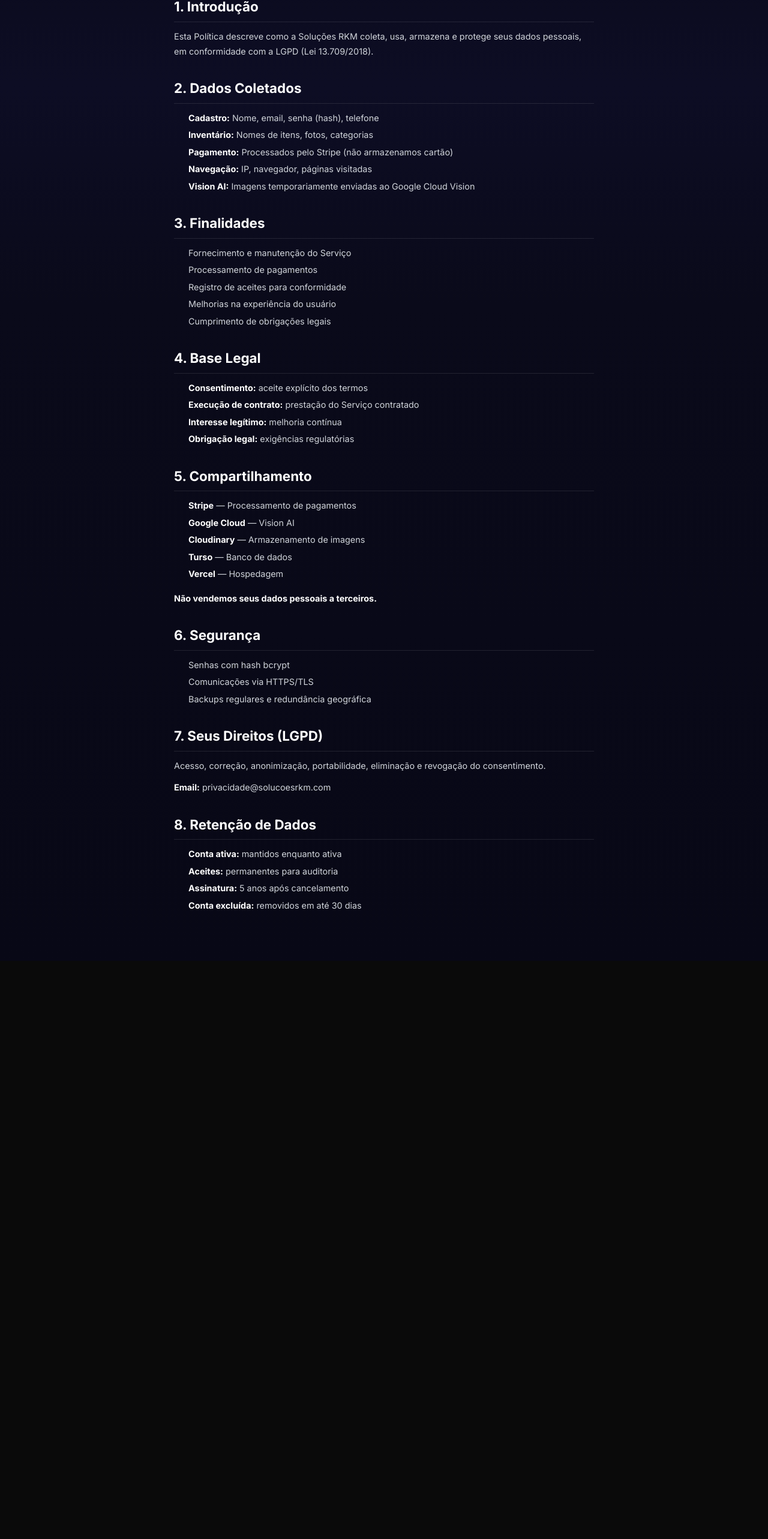
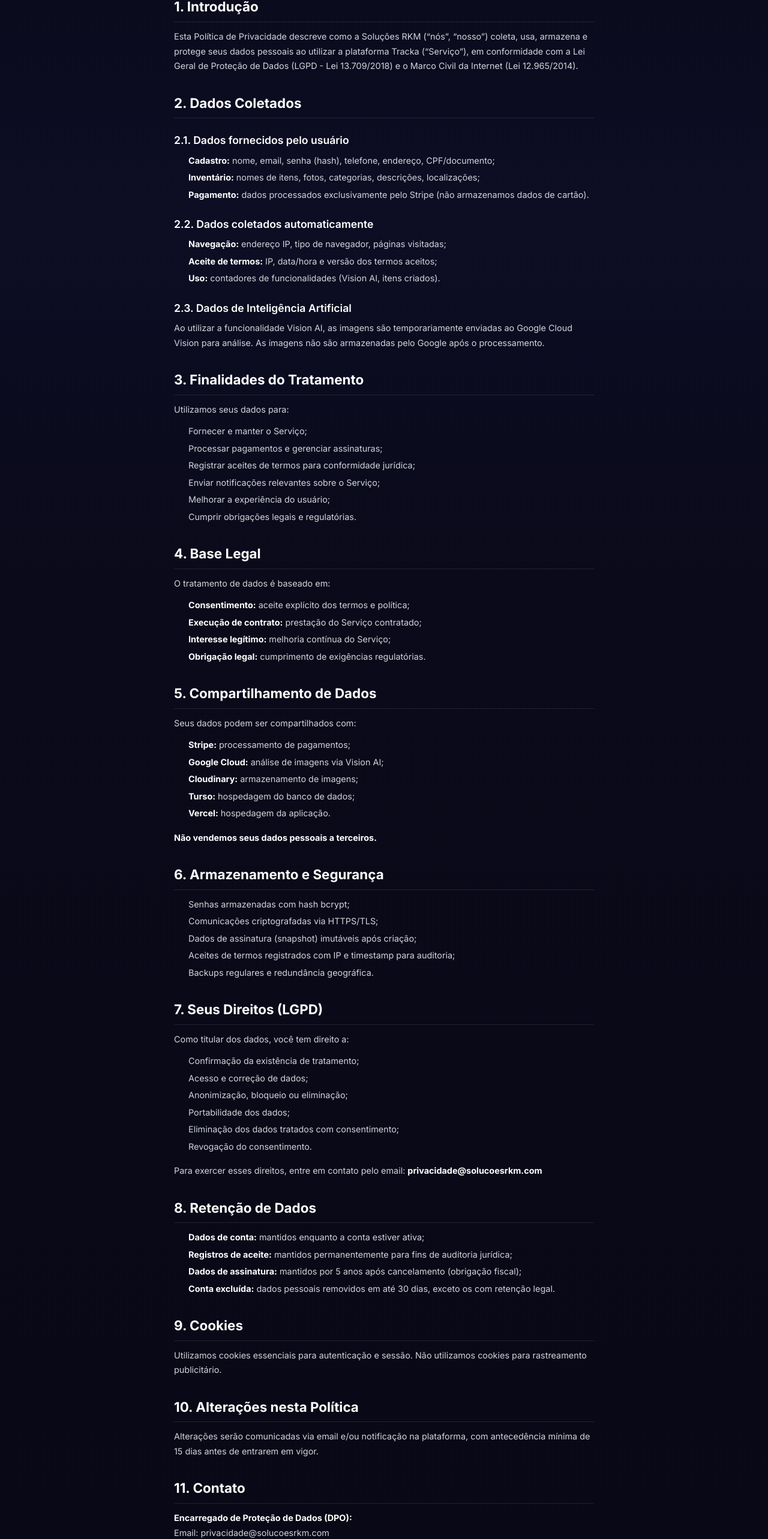
Before and after one commit to RubensLegal/solucoesrkm, a Next.js app: page /en/privacy in a window 1280 px wide. Shown: the part 222-2788 px from the top of the page at 60% size. Before the commit the page ends 1824 px from the top, so only its background shows below. Built offline with nearby package versions, Linux system fonts and the light colour scheme.

Commit message:
content: update FAQ, Terms and Privacy pages with complete content from Tracka

```diff
--- a/src/app/[locale]/faq/page.tsx
+++ b/src/app/[locale]/faq/page.tsx
@@ -22,37 +22,62 @@ export default async function FAQPage() {
             <div className="pt-24 pb-16 px-4">
                 <div className="prose">
                     <h1>Perguntas Frequentes</h1>
+                    <p><em>Soluções RKM — Dúvidas comuns</em></p>
 
                     <h2>Sobre a Empresa</h2>
 
                     <h3>O que é a Soluções RKM?</h3>
-                    <p>A Soluções RKM é uma empresa de tecnologia que desenvolve aplicativos inteligentes para organizar, gerenciar e simplificar o dia a dia de pessoas e empresas.</p>
+                    <p>
+                        A Soluções RKM é uma empresa de tecnologia que desenvolve aplicativos inteligentes
+                        para organizar, gerenciar e simplificar o dia a dia de pessoas e empresas.
+                    </p>
 
                     <h3>Quais produtos a Soluções RKM oferece?</h3>
-                    <p>Atualmente oferecemos o <strong>Tracka</strong> — uma plataforma de gestão de inventário pessoal e empresarial com inteligência artificial. Novos produtos estão em desenvolvimento.</p>
+                    <p>
+                        Atualmente oferecemos o <strong>Tracka</strong> — uma plataforma de gestão de inventário
+                        pessoal e empresarial com inteligência artificial. Novos produtos estão em desenvolvimento.
+                    </p>
 
                     <h2>Sobre o Tracka</h2>
 
                     <h3>O que é o Tracka?</h3>
-                    <p>O Tracka permite catalogar, organizar e localizar seus pertences com auxílio de inteligência artificial. Disponível como app web e PWA.</p>
+                    <p>
+                        O Tracka permite catalogar, organizar e localizar seus pertences com auxílio de
+                        inteligência artificial. Disponível como app web e PWA.
+                    </p>
 
                     <h3>O Tracka é gratuito?</h3>
-                    <p>Sim! O plano Free é gratuito para sempre, com limites de itens e funcionalidades. Para recursos adicionais, existem os planos Plus e Pro.</p>
+                    <p>
+                        Sim! O plano Free é gratuito para sempre, com limites de itens e funcionalidades.
+                        Para recursos adicionais, existem os planos Plus e Pro.
+                    </p>
 
                     <h3>Posso cancelar minha assinatura a qualquer momento?</h3>
-                    <p>Sim, você pode cancelar a qualquer momento. O acesso ao plano pago continua até o fim do período já pago.</p>
+                    <p>
+                        Sim, você pode cancelar a qualquer momento. O acesso ao plano pago continua até o fim
+                        do período já pago. Atenção: ao cancelar, o plano anterior não pode ser recuperado.
+                    </p>
 
                     <h3>Meus dados estão seguros?</h3>
-                    <p>Sim. Utilizamos criptografia HTTPS/TLS, senhas com hash bcrypt, e seguimos a LGPD.</p>
+                    <p>
+                        Sim. Utilizamos criptografia HTTPS/TLS, senhas com hash bcrypt, e seguimos a LGPD.
+                        Seus dados de pagamento são processados exclusivamente pelo Stripe.
+                    </p>
 
                     <h3>Como funciona o reconhecimento de fotos?</h3>
-                    <p>O Tracka utiliza Google Cloud Vision AI para analisar fotos e sugerir nomes de itens automaticamente.</p>
+                    <p>
+                        O Tracka utiliza Google Cloud Vision AI para analisar fotos e sugerir nomes de itens
+                        automaticamente. As imagens são processadas temporariamente e não são armazenadas pelo Google.
+                    </p>
 
                     <h3>Como entro em contato com o suporte?</h3>
-                    <p>Através do widget de suporte, pelo email <strong>suporte@solucoesrkm.com</strong>, ou abrindo um ticket no portal de suporte.</p>
+                    <p>
+                        Através do widget de suporte (bolha flutuante), pelo email <strong>suporte@solucoesrkm.com</strong>,
+                        ou abrindo um ticket no portal de suporte.
+                    </p>
 
                     <hr />
-                    <p><em>Soluções RKM © {new Date().getFullYear()}</em></p>
+                    <p><em>Soluções RKM &copy; {new Date().getFullYear()}</em></p>
                 </div>
             </div>
         </div>
--- a/src/app/[locale]/privacy/page.tsx
+++ b/src/app/[locale]/privacy/page.tsx
@@ -25,62 +25,119 @@ export default async function PrivacyPage() {
                     <p><em>Última atualização: 06 de março de 2026 — Versão v1.0</em></p>
 
                     <h2>1. Introdução</h2>
-                    <p>Esta Política descreve como a Soluções RKM coleta, usa, armazena e protege seus dados pessoais, em conformidade com a LGPD (Lei 13.709/2018).</p>
+                    <p>
+                        Esta Política de Privacidade descreve como a Soluções RKM (&ldquo;nós&rdquo;, &ldquo;nosso&rdquo;) coleta,
+                        usa, armazena e protege seus dados pessoais ao utilizar a plataforma Tracka (&ldquo;Serviço&rdquo;),
+                        em conformidade com a Lei Geral de Proteção de Dados (LGPD - Lei 13.709/2018) e o
+                        Marco Civil da Internet (Lei 12.965/2014).
+                    </p>
 
                     <h2>2. Dados Coletados</h2>
+                    <h3>2.1. Dados fornecidos pelo usuário</h3>
                     <ul>
-                        <li><strong>Cadastro:</strong> Nome, email, senha (hash), telefone</li>
-                        <li><strong>Inventário:</strong> Nomes de itens, fotos, categorias</li>
-                        <li><strong>Pagamento:</strong> Processados pelo Stripe (não armazenamos cartão)</li>
-                        <li><strong>Navegação:</strong> IP, navegador, páginas visitadas</li>
-                        <li><strong>Vision AI:</strong> Imagens temporariamente enviadas ao Google Cloud Vision</li>
+                        <li><strong>Cadastro:</strong> nome, email, senha (hash), telefone, endereço, CPF/documento;</li>
+                        <li><strong>Inventário:</strong> nomes de itens, fotos, categorias, descrições, localizações;</li>
+                        <li><strong>Pagamento:</strong> dados processados exclusivamente pelo Stripe (não armazenamos dados de cartão).</li>
                     </ul>
 
-                    <h2>3. Finalidades</h2>
+                    <h3>2.2. Dados coletados automaticamente</h3>
                     <ul>
-                        <li>Fornecimento e manutenção do Serviço</li>
-                        <li>Processamento de pagamentos</li>
-                        <li>Registro de aceites para conformidade</li>
-                        <li>Melhorias na experiência do usuário</li>
-                        <li>Cumprimento de obrigações legais</li>
+                        <li><strong>Navegação:</strong> endereço IP, tipo de navegador, páginas visitadas;</li>
+                        <li><strong>Aceite de termos:</strong> IP, data/hora e versão dos termos aceitos;</li>
+                        <li><strong>Uso:</strong> contadores de funcionalidades (Vision AI, itens criados).</li>
+                    </ul>
+
+                    <h3>2.3. Dados de Inteligência Artificial</h3>
+                    <p>
+                        Ao utilizar a funcionalidade Vision AI, as imagens são temporariamente enviadas ao
+                        Google Cloud Vision para análise. As imagens não são armazenadas pelo Google após o processamento.
+                    </p>
+
+                    <h2>3. Finalidades do Tratamento</h2>
+                    <p>Utilizamos seus dados para:</p>
+                    <ul>
+                        <li>Fornecer e manter o Serviço;</li>
+                        <li>Processar pagamentos e gerenciar assinaturas;</li>
+                        <li>Registrar aceites de termos para conformidade jurídica;</li>
+                        <li>Enviar notificações relevantes sobre o Serviço;</li>
+                        <li>Melhorar a experiência do usuário;</li>
+                        <li>Cumprir obrigações legais e regulatórias.</li>
                     </ul>
 
                     <h2>4. Base Legal</h2>
+                    <p>O tratamento de dados é baseado em:</p>
                     <ul>
-                        <li><strong>Consentimento:</strong> aceite explícito dos termos</li>
-                        <li><strong>Execução de contrato:</strong> prestação do Serviço contratado</li>
-                        <li><strong>Interesse legítimo:</strong> melhoria contínua</li>
-                        <li><strong>Obrigação legal:</strong> exigências regulatórias</li>
+                        <li><strong>Consentimento:</strong> aceite explícito dos termos e política;</li>
+                        <li><strong>Execução de contrato:</strong> prestação do Serviço contratado;</li>
+                        <li><strong>Interesse legítimo:</strong> melhoria contínua do Serviço;</li>
+                        <li><strong>Obrigação legal:</strong> cumprimento de exigências regulatórias.</li>
                     </ul>
 
-                    <h2>5. Compartilhamento</h2>
+                    <h2>5. Compartilhamento de Dados</h2>
+                    <p>Seus dados podem ser compartilhados com:</p>
                     <ul>
-                        <li><strong>Stripe</strong> — Processamento de pagamentos</li>
-                        <li><strong>Google Cloud</strong> — Vision AI</li>
-                        <li><strong>Cloudinary</strong> — Armazenamento de imagens</li>
-                        <li><strong>Turso</strong> — Banco de dados</li>
-                        <li><strong>Vercel</strong> — Hospedagem</li>
+                        <li><strong>Stripe:</strong> processamento de pagamentos;</li>
+                        <li><strong>Google Cloud:</strong> análise de imagens via Vision AI;</li>
+                        <li><strong>Cloudinary:</strong> armazenamento de imagens;</li>
+                        <li><strong>Turso:</strong> hospedagem do banco de dados;</li>
+                        <li><strong>Vercel:</strong> hospedagem da aplicação.</li>
                     </ul>
                     <p><strong>Não vendemos seus dados pessoais a terceiros.</strong></p>
 
-                    <h2>6. Segurança</h2>
+                    <h2>6. Armazenamento e Segurança</h2>
                     <ul>
-                        <li>Senhas com hash bcrypt</li>
-                        <li>Comunicações via HTTPS/TLS</li>
-                        <li>Backups regulares e redundância geográfica</li>
+                        <li>Senhas armazenadas com hash bcrypt;</li>
+                        <li>Comunicações criptografadas via HTTPS/TLS;</li>
+                        <li>Dados de assinatura (snapshot) imutáveis após criação;</li>
+                        <li>Aceites de termos registrados com IP e timestamp para auditoria;</li>
+                        <li>Backups regulares e redundância geográfica.</li>
                     </ul>
 
                     <h2>7. Seus Direitos (LGPD)</h2>
-                    <p>Acesso, correção, anonimização, portabilidade, eliminação e revogação do consentimento.</p>
-                    <p><strong>Email:</strong> privacidade@solucoesrkm.com</p>
+                    <p>Como titular dos dados, você tem direito a:</p>
+                    <ul>
+                        <li>Confirmação da existência de tratamento;</li>
+                        <li>Acesso e correção de dados;</li>
+                        <li>Anonimização, bloqueio ou eliminação;</li>
+                        <li>Portabilidade dos dados;</li>
+                        <li>Eliminação dos dados tratados com consentimento;</li>
+                        <li>Revogação do consentimento.</li>
+                    </ul>
+                    <p>
+                        Para exercer esses direitos, entre em contato pelo email: <strong>privacidade@solucoesrkm.com</strong>
+                    </p>
 
                     <h2>8. Retenção de Dados</h2>
                     <ul>
-                        <li><strong>Conta ativa:</strong> mantidos enquanto ativa</li>
-                        <li><strong>Aceites:</strong> permanentes para auditoria</li>
-                        <li><strong>Assinatura:</strong> 5 anos após cancelamento</li>
-                        <li><strong>Conta excluída:</strong> removidos em até 30 dias</li>
+                        <li><strong>Dados de conta:</strong> mantidos enquanto a conta estiver ativa;</li>
+                        <li><strong>Registros de aceite:</strong> mantidos permanentemente para fins de auditoria jurídica;</li>
+                        <li><strong>Dados de assinatura:</strong> mantidos por 5 anos após cancelamento (obrigação fiscal);</li>
+                        <li><strong>Conta excluída:</strong> dados pessoais removidos em até 30 dias, exceto os com retenção legal.</li>
                     </ul>
+
+                    <h2>9. Cookies</h2>
+                    <p>
+                        Utilizamos cookies essenciais para autenticação e sessão. Não utilizamos cookies
+                        para rastreamento publicitário.
+                    </p>
+
+                    <h2>10. Alterações nesta Política</h2>
+                    <p>
+                        Alterações serão comunicadas via email e/ou notificação na plataforma,
+                        com antecedência mínima de 15 dias antes de entrarem em vigor.
+                    </p>
+
+                    <h2>11. Contato</h2>
+                    <p>
+                        <strong>Encarregado de Proteção de Dados (DPO):</strong><br />
+                        Email: privacidade@solucoesrkm.com
+                    </p>
+
+                    <hr />
+                    <p><em>
+                        Esta política é regida pelas leis da República Federativa do Brasil, especialmente
+                        a Lei Geral de Proteção de Dados (Lei 13.709/2018).
+                    </em></p>
                 </div>
             </div>
         </div>
--- a/src/app/[locale]/terms/page.tsx
+++ b/src/app/[locale]/terms/page.tsx
@@ -25,42 +25,110 @@ export default async function TermsPage() {
                     <p><em>Última atualização: 06 de março de 2026 — Versão v1.0</em></p>
 
                     <h2>1. Aceitação dos Termos</h2>
-                    <p>Ao acessar e usar a plataforma Tracka (&quot;Serviço&quot;), operada por Soluções RKM (&quot;Empresa&quot;), você concorda com estes Termos de Uso.</p>
+                    <p>
+                        Ao acessar e usar a plataforma Tracka (&ldquo;Serviço&rdquo;), operada por Soluções RKM (&ldquo;Empresa&rdquo;),
+                        você concorda com estes Termos de Uso. Se não concordar, não utilize o Serviço.
+                    </p>
 
                     <h2>2. Descrição do Serviço</h2>
-                    <p>O Tracka é uma plataforma de gestão de inventário pessoal e empresarial que permite catalogar, organizar e localizar seus pertences com auxílio de inteligência artificial.</p>
+                    <p>
+                        O Tracka é uma plataforma de gestão de inventário pessoal e empresarial que permite
+                        catalogar, organizar e localizar seus pertences com auxílio de inteligência artificial.
+                    </p>
 
                     <h2>3. Planos e Assinaturas</h2>
-                    <p>O Serviço está disponível nos planos Free, Plus e Pro. Ao contratar um plano pago, os limites e funcionalidades são <strong>congelados</strong> no momento da assinatura. Mudanças posteriores <strong>não afetam</strong> assinantes existentes.</p>
-                    <p>Ao cancelar a assinatura, o plano contratado será <strong>encerrado permanentemente</strong>. <strong>Não há possibilidade de recuperação do plano anterior</strong>.</p>
+                    <h3>3.1. Planos Disponíveis</h3>
+                    <p>
+                        O Serviço está disponível nos planos Free, Plus e Pro, cada um com limites e funcionalidades
+                        específicos definidos no momento da contratação.
+                    </p>
+
+                    <h3>3.2. Snapshot de Limites</h3>
+                    <p>
+                        Ao contratar um plano pago, os limites e funcionalidades são <strong>congelados</strong> no
+                        momento da assinatura (&ldquo;Snapshot&rdquo;). Mudanças posteriores nas configurações dos planos
+                        <strong> não afetam</strong> assinantes existentes, que mantêm os termos originais de contratação.
+                    </p>
+
+                    <h3>3.3. Cancelamento e Irreversibilidade</h3>
+                    <p>
+                        Ao cancelar a assinatura, o plano contratado será <strong>encerrado permanentemente</strong>.
+                        Os limites e benefícios associados deixarão de vigorar imediatamente ao término do período pago.
+                        Em caso de recontratação, o usuário estará sujeito aos planos e condições vigentes na data da
+                        nova contratação. <strong>Não há possibilidade de recuperação do plano anterior</strong>, mesmo
+                        que o cancelamento tenha ocorrido por engano.
+                    </p>
+
+                    <h3>3.4. Trial</h3>
+                    <p>
+                        O Serviço oferece um período de teste (Trial) de 15 dias com acesso a todas as funcionalidades.
+                        Após o período, o usuário é automaticamente migrado para o plano Free.
+                    </p>
 
                     <h2>4. Pagamentos</h2>
-                    <p>Os pagamentos são processados pelo Stripe. Não armazenamos dados de cartão. Cobranças são recorrentes e mensais, salvo cancelamento prévio.</p>
+                    <p>
+                        Os pagamentos são processados pelo Stripe. Ao fornecer dados de pagamento, você concorda com
+                        os <a href="https://stripe.com/legal" target="_blank" rel="noopener noreferrer">Termos de Serviço do Stripe</a>.
+                        As cobranças são recorrentes e mensais, salvo cancelamento prévio.
+                    </p>
 
                     <h2>5. Uso Aceitável</h2>
+                    <p>Você concorda em:</p>
                     <ul>
-                        <li>Fornecer informações verdadeiras e atualizadas</li>
-                        <li>Não compartilhar suas credenciais de acesso</li>
-                        <li>Não utilizar o Serviço para fins ilegais</li>
-                        <li>Não tentar burlar os limites do seu plano</li>
+                        <li>Fornecer informações verdadeiras e atualizadas;</li>
+                        <li>Não compartilhar suas credenciais de acesso;</li>
+                        <li>Não utilizar o Serviço para fins ilegais;</li>
+                        <li>Não tentar burlar os limites do seu plano;</li>
+                        <li>Manter o conteúdo armazenado dentro da legalidade.</li>
                     </ul>
 
                     <h2>6. Propriedade Intelectual</h2>
-                    <p>O Tracka, incluindo código-fonte, design, marcas e conteúdo original, é propriedade exclusiva da Soluções RKM. Os dados inseridos pelo usuário permanecem de propriedade do usuário.</p>
+                    <p>
+                        O Tracka, incluindo código-fonte, design, marcas e conteúdo original, é propriedade exclusiva
+                        da Soluções RKM. Os dados inseridos pelo usuário permanecem de propriedade do usuário.
+                    </p>
 
                     <h2>7. Limitação de Responsabilidade</h2>
-                    <p>O Serviço é fornecido &quot;como está&quot;. Não nos responsabilizamos por perdas de dados causadas por uso indevido ou indisponibilidade temporária.</p>
+                    <p>
+                        O Serviço é fornecido &ldquo;como está&rdquo;. A Empresa não se responsabiliza por:
+                    </p>
+                    <ul>
+                        <li>Perdas de dados causadas por uso indevido ou circunstâncias fora de nosso controle;</li>
+                        <li>Decisões tomadas com base nas análises de IA;</li>
+                        <li>Indisponibilidade temporária do serviço.</li>
+                    </ul>
 
                     <h2>8. Proteção de Dados</h2>
-                    <p>O tratamento de dados pessoais está descrito em nossa Política de Privacidade, em conformidade com a LGPD (Lei 13.709/2018).</p>
+                    <p>
+                        A coleta e o tratamento de dados pessoais estão descritos em nossa{' '}
+                        <a href="/privacy">Política de Privacidade</a>, em conformidade com a
+                        Lei Geral de Proteção de Dados (LGPD - Lei 13.709/2018).
+                    </p>
 
                     <h2>9. Direito de Arrependimento</h2>
-                    <p>Conforme o Art. 49 do CDC, o usuário pode desistir da contratação no prazo de 7 dias corridos.</p>
+                    <p>
+                        Conforme o Art. 49 do Código de Defesa do Consumidor, o usuário pode desistir da
+                        contratação no prazo de 7 (sete) dias corridos a contar da data da assinatura,
+                        mediante solicitação por email.
+                    </p>
 
-                    <h2>10. Contato</h2>
-                    <p><strong>Email:</strong> suporte@solucoesrkm.com</p>
+                    <h2>10. Alterações nos Termos</h2>
+                    <p>
+                        Reservamo-nos o direito de alterar estes Termos. As alterações serão comunicadas via
+                        email e/ou notificação na plataforma. O uso continuado após as alterações implica aceitação.
+                    </p>
+
+                    <h2>11. Contato</h2>
+                    <p>
+                        Para dúvidas sobre estes termos, entre em contato:<br />
+                        <strong>Email:</strong> suporte@solucoesrkm.com
+                    </p>
+
                     <hr />
-                    <p><em>Foro: comarca de domicílio do consumidor.</em></p>
+                    <p><em>
+                        Estes termos são regidos pelas leis da República Federativa do Brasil.
+                        Foro da comarca de domicílio do consumidor.
+                    </em></p>
                 </div>
             </div>
         </div>
```
